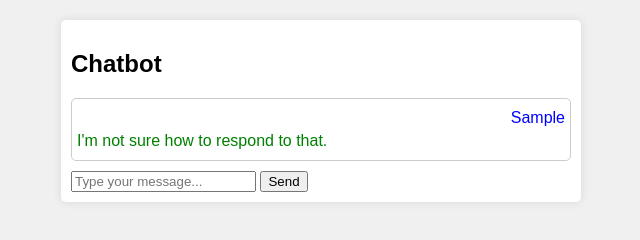
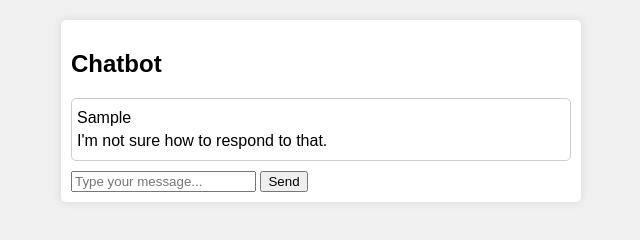
Before and after one commit to yesiamreal123/skibiditoiletrizz321.github.io, a plain HTML site: page index.html in a window 1280 px wide. Both pictures are taken after typing "Sample" into the empty fields and a click on the button "Send". Shown: the whole page, without its empty margins (319-959 px from the left). Drawn offline with Linux system fonts and the light colour scheme.

Commit message:
Update index.html

```diff
--- a/index.html
+++ b/index.html
@@ -54,12 +54,12 @@
             const userMessage = input.value;
 
             if (userMessage) {
-                displayMessage(userMessage, 'user');
+                displayMessage(userMessage, 'do you have rizz');
                 input.value = '';
 
                 const aiResponse = getAIResponse(userMessage);
                 setTimeout(() => {
-                    displayMessage(aiResponse, 'ai');
+                    displayMessage(aiResponse, 'yes');
                 }, 500);
             }
         });
```
